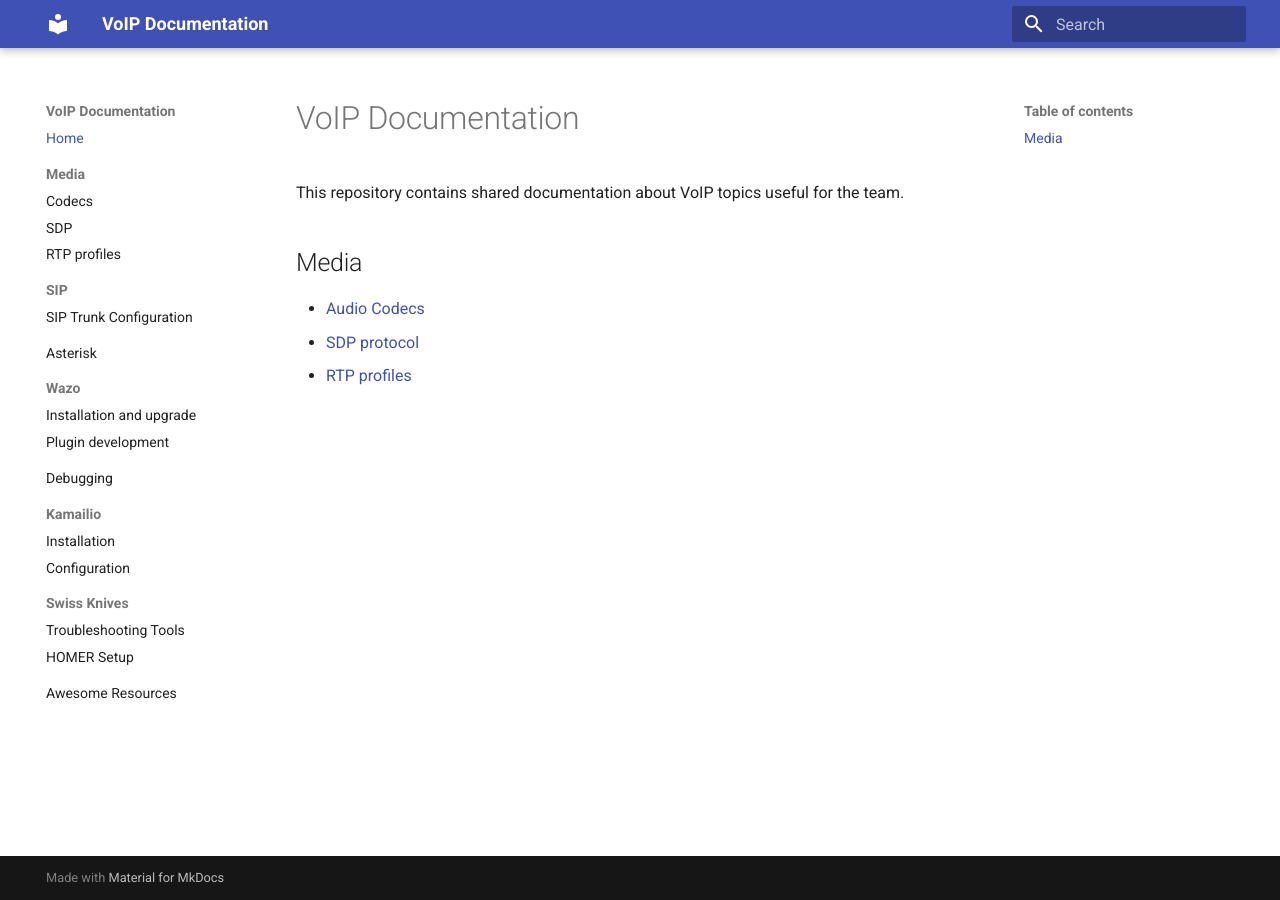
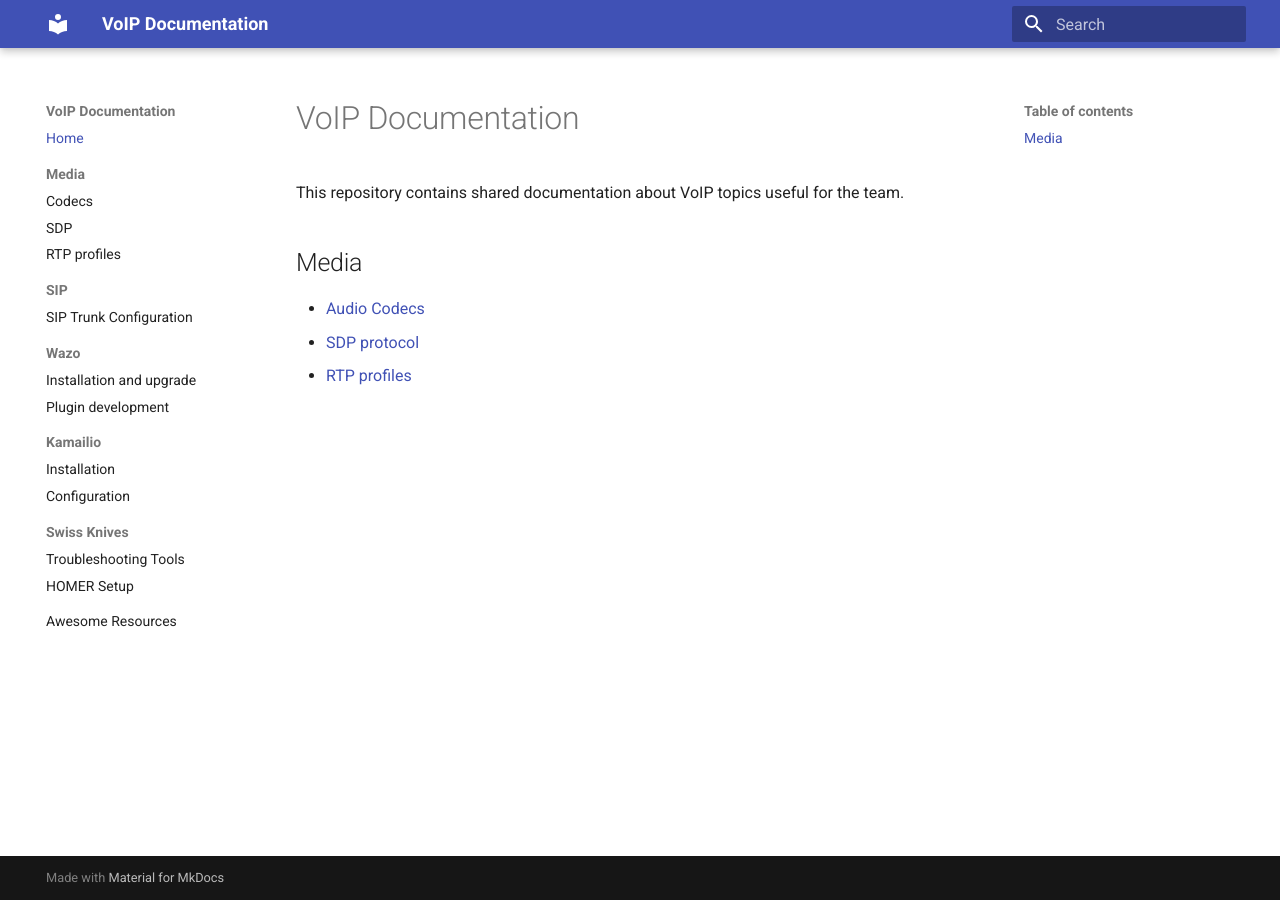
Before and after one commit to SergeBayet/voip-docs, an MkDocs documentation site: the page built from docs/index.md, in a window 1280 px wide. Built offline with MkDocs 1.6.1 and Material for MkDocs 9.7.7, drawn with Linux system fonts in a browser that asks for light colours.

Commit message:
[CLN] dead doc

```diff
--- a/mkdocs.yml
+++ b/mkdocs.yml
@@ -43,11 +43,9 @@ nav:
       - RTP profiles: media/rtp_profiles.md
   - SIP:
       - SIP Trunk Configuration: sip/trunk.md
-  - Asterisk: asterisk.md
   - Wazo:
       - Installation and upgrade: wazo.md
       - Plugin development: wazo/plugins.md
-  - Debugging: debugging.md
   - Kamailio:
       - Installation: kamailio/installation.md
       - Configuration: kamailio/configuration.md
```
Also changed, not shown: docs/asterisk.md (deleted), docs/debugging.md (deleted).
